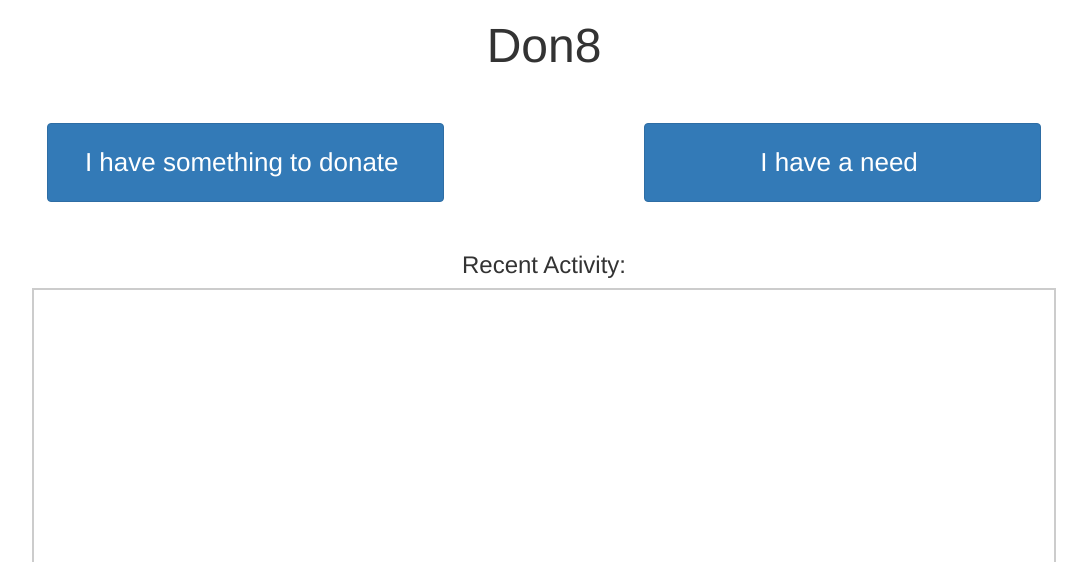
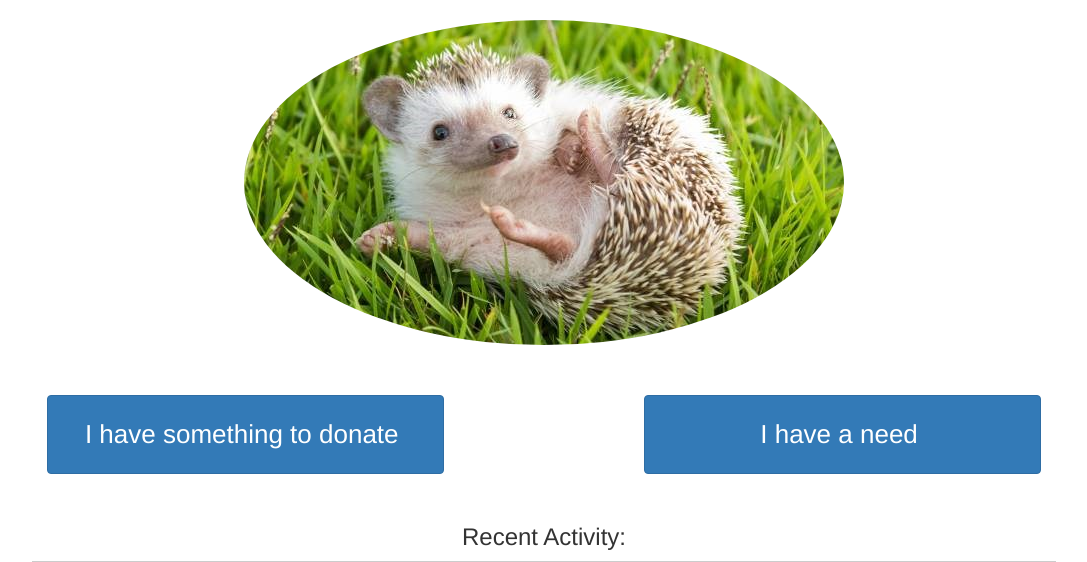
Before and after one commit to anjaligr05/CauseConnect, a Flask app: template templates/index.html in a window 1280 px wide. Shown: the part 52-614 px from the top of the page, without its empty margins (96-1183 px from the left). Run offline with Flask 2, Linux system fonts and the light colour scheme; the template is opened without the code that fills it, so the values that code supplies are empty; some libraries are stand-ins or nearby versions.

```diff
--- a/styles/index.css
+++ b/styles/index.css
@@ -18,3 +18,8 @@
   padding: 20px;
   width: 100%;
 }
+
+#home-image {
+  display: block;
+  margin: auto;
+}
--- a/templates/index.html
+++ b/templates/index.html
@@ -32,7 +32,8 @@
       </ul>
     </div>
   </nav>
-  <h1 style="text-align: center; font-size: 48px ">Don8</h1>
+  <!-- <h1 style="text-align: center; font-size: 48px ">Don8</h1> -->
+  <img class="img-circle" src="/images/hedgehog.jpg" id="home-image">
   <form action="/home " method="POST ">
     <div class="home ">
       <div class="login-screen ">
--- a/templates/signUp.html
+++ b/templates/signUp.html
@@ -11,6 +11,9 @@
 </head>
 
 <body>
+    <a style="font-size: 16px; margin-top: 5px" href="index.html">
+        Back to Home
+    </a>
     <div class="signUpPage">
 
         <form method="POST" class="signUpForm">
```
